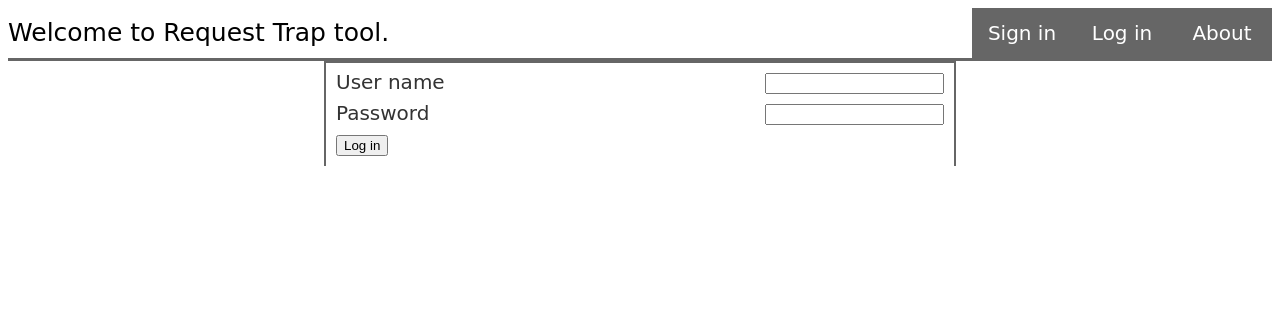
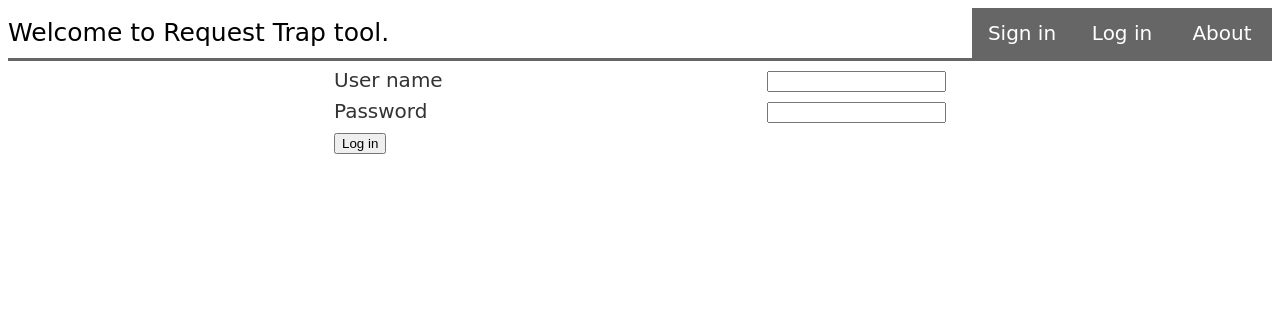
Before and after one commit to dirtyRuby/request-trap-v2, a Rails app: page /login in a window 1280 px wide. Shown: the top 321 px of the page. Run offline with Rails 7, Linux system fonts and the light colour scheme; tables that the repository leaves empty hold one stand-in row (values such as "Sample post"); style sheets or scripts are compiled from the project's sources; parts of the project's set-up code (start-up, migrations or seed data) failed here and were passed over; some libraries are stand-ins or nearby versions.

Commit message:
Notice fix.

```diff
--- a/app/assets/stylesheets/sessions.css.scss
+++ b/app/assets/stylesheets/sessions.css.scss
@@ -7,11 +7,9 @@ form {
   margin: auto;
 
   legend {
-    border: 2px solid #666666;
     padding: 10px;
     left: 50%;
     margin: auto;
-    border-bottom: none;
 
     .user-name, .password {
       margin-bottom: 10px;
--- a/app/controllers/sessions_controller.rb
+++ b/app/controllers/sessions_controller.rb
@@ -17,9 +17,9 @@ class SessionsController < ApplicationController
     user = User.find_by(user_name: params[:user_name])
     if user and user.authenticate(params[:password])
       session[:user_id] = user.id
-      redirect_to admin_url
+      redirect_to admin_path
     else
-      redirect_to login_url, notice: "Incorrect user name or password."
+      redirect_to login_path, notice: "Incorrect user name or password."
     end
   end
   #
--- a/app/views/admin/index.html.erb
+++ b/app/views/admin/index.html.erb
@@ -1,6 +1,3 @@
-<div class="notice">
-  <%= notice %>
-</div>
 <% unless session[:user_id] %>
     Plees <%= link_to 'login', login_url %> or <%= link_to 'sign in', new_user_url %> to take advantage of this tool.
 <% else %>
--- a/app/views/layouts/application.html.erb
+++ b/app/views/layouts/application.html.erb
@@ -8,7 +8,7 @@
 </head>
 <body class="<%= controller.controller_name %>">
 <div id="header">
-  <%= link_to 'Welcome to Request Trap tool.', admin_url, class: 'home-page-link'%>
+  <%= link_to 'Welcome to Request Trap tool.', admin_path, class: 'home-page-link'%>
   <ul>
     <li id="about-btn">About</li>
     <% unless session[:user_id] %>
@@ -40,7 +40,7 @@
 <div class="login">
   <%= render template: 'sessions/new' %>
 </div>
-<div class="notice"><% notice %></div>
+<div class="notice"><%= notice %></div>
 <div id="main">
   <%= yield %>
 </div>
--- a/app/views/requests/show.html.erb
+++ b/app/views/requests/show.html.erb
@@ -1,4 +1,3 @@
-<div class="notice"><%= notice %></div>
 <h1 class="table-title"><%= @request.trap.name %></h1>
 <div class="listing-manipulation">
   <div>
--- a/app/views/sessions/new.html.erb
+++ b/app/views/sessions/new.html.erb
@@ -1,4 +1,3 @@
-<div class="notice"><% notice %></div>
 <%= form_tag do %>
   <legend>
     <div class="user-name">
--- a/app/views/traps/index.html.erb
+++ b/app/views/traps/index.html.erb
@@ -1,6 +1,3 @@
-<div class="notice">
-  <%= notice %>
-</div>
 <h1 class="table-title">Trap list</h1>
 <div class="container">
   <table class="trap-list listing-table">
--- a/app/views/traps/show.html.erb
+++ b/app/views/traps/show.html.erb
@@ -1,4 +1,3 @@
-<div class="notice"><%= notice %></div>
 <h1 class="table-title "><%= @trap.name %></h1>
 <div class="listing-manipulation">
   <div>
--- a/app/views/users/index.html.erb
+++ b/app/views/users/index.html.erb
@@ -1,4 +1,3 @@
-<div class="notice"><%= notice %></div>
 <h1>Listing users</h1>
 <div class="container">
   <table class="listing-table">
--- a/app/views/users/show.html.erb
+++ b/app/views/users/show.html.erb
@@ -1,4 +1,3 @@
-<p class="notice"><%= notice %></p>
 <div class="container">
   <table class="listing-table">
     <thead>
```
Also changed, not shown: app/assets/stylesheets/application.css.sass (+6 -6 lines). Lines whose indentation alone changed are shown as unchanged.
